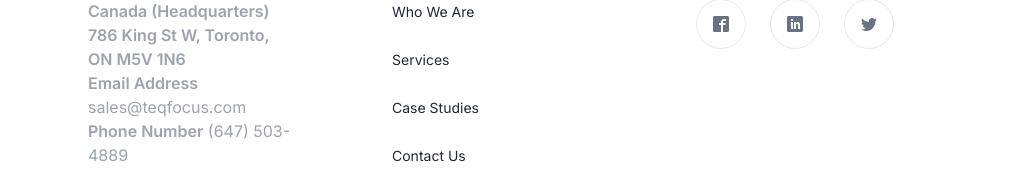
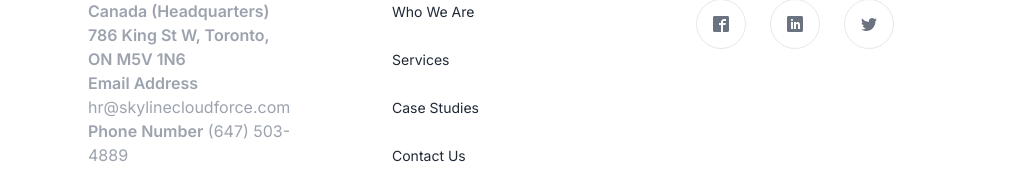
Before and after one commit to Dilkash-Shaikh-Mahajan/SkylineNextJS-, a Next.js app: page / in a window 1280 px wide. Shown: the part 4938-5107 px from the top of the page, without its empty margins (128-1151 px from the left). Built offline with nearby package versions, Linux system fonts and the light colour scheme.

Commit message:
Changes in email

```diff
--- a/Components/Common/Footer.js
+++ b/Components/Common/Footer.js
@@ -29,7 +29,9 @@ const Footer = () => {
 									<span className='font-semibold'>
 										Email Address
 									</span>{' '}
-									sales@teqfocus.com
+									<a href='mailto:hr@skylinecloudforce.com'>
+										hr@skylinecloudforce.com
+									</a>
 								</p>
 								<p className='text-base text-gray-400'>
 									<span className='font-semibold'>
```
